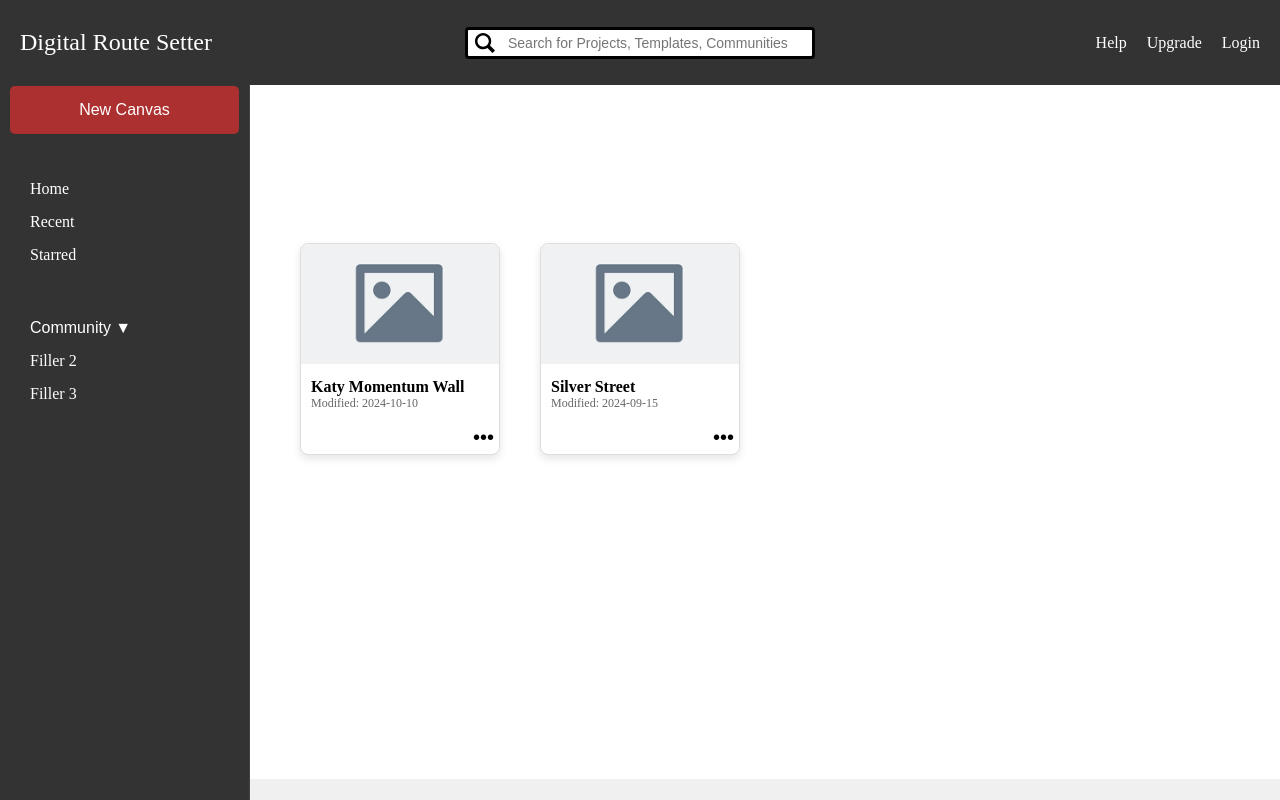
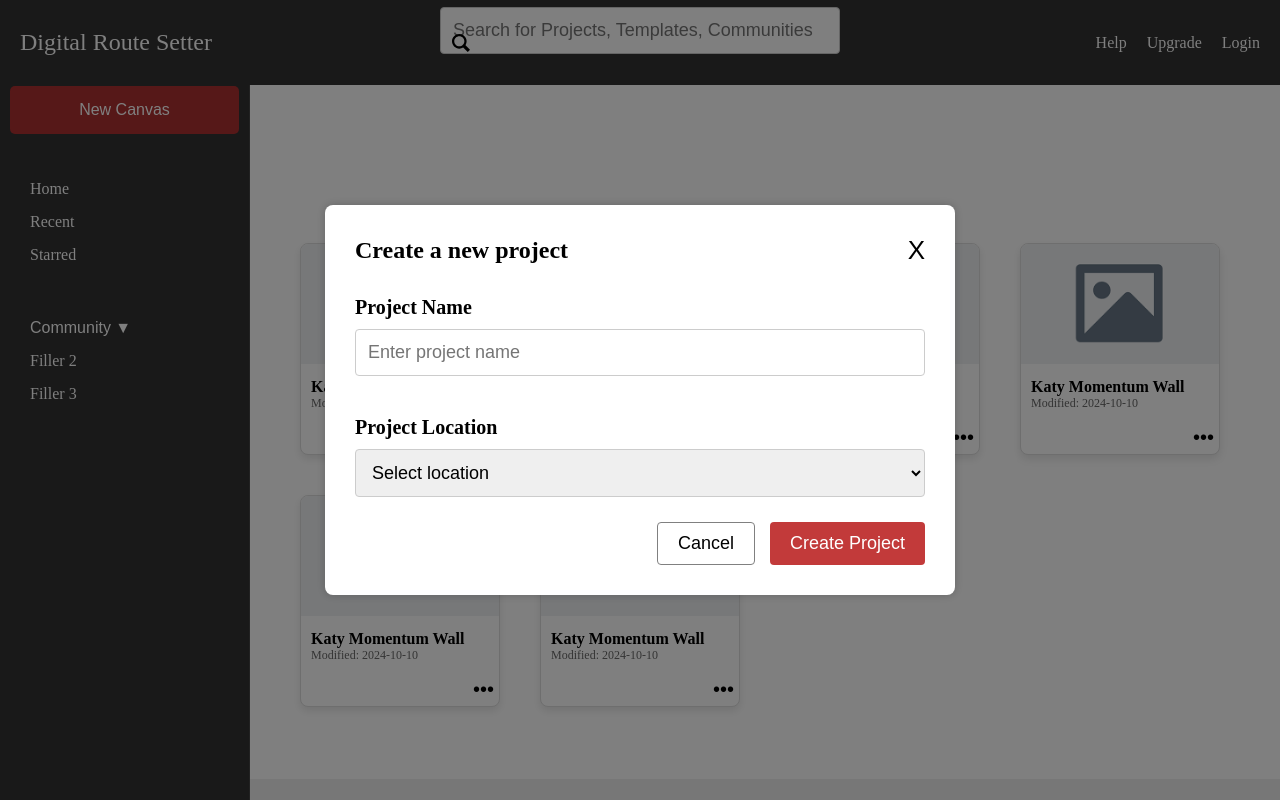
Before and after one commit to MalachiC0nstant/DRS-Frontend, a React (Vite) app: page / in a window 1280 px wide. Both pictures are taken after a click on the button "New Canvas". Built offline with nearby package versions, Linux system fonts and the light colour scheme.

Commit message:
use-gesture library added and some frontend changes to mainpage

```diff
--- a/package.json
+++ b/package.json
@@ -15,7 +15,8 @@
     "react": "^18.3.1",
     "react-dom": "^18.3.1",
     "react-router-dom": "^6.26.2",
-    "three": "^0.169.0"
+    "three": "^0.169.0",
+    "use-gesture": "^1.0.0"
   },
   "devDependencies": {
     "@eslint/js": "^9.9.0",
--- a/src/App.tsx
+++ b/src/App.tsx
@@ -10,6 +10,8 @@ const App: React.FC = () => {
       <Routes>
         <Route path="/" element={<MainPage />} />
         <Route path="/canvas" element={<CanvasPage />} />
+        <Route path="/login" element={<CanvasPage />} />
+        {/*TODO: Make the login page */}
       </Routes>
     </Router>
   );
--- a/src/components/MainPageContent.tsx
+++ b/src/components/MainPageContent.tsx
@@ -13,6 +13,26 @@ const MainPageContent: React.FC = () => {
       name: "Silver Street",
       dateModified: "2024-09-15",
       // No snapshotUrl, so it will use the placeholder
+    },
+    {
+      name: "Katy Momentum Wall",
+      dateModified: "2024-10-10",
+      //snapshotUrl: "", TODO: Add actual path to snapshot
+    },
+    {
+      name: "Katy Momentum Wall",
+      dateModified: "2024-10-10",
+      //snapshotUrl: "", TODO: Add actual path to snapshot
+    },
+    {
+      name: "Katy Momentum Wall",
+      dateModified: "2024-10-10",
+      //snapshotUrl: "", TODO: Add actual path to snapshot
+    },
+    {
+      name: "Katy Momentum Wall",
+      dateModified: "2024-10-10",
+      //snapshotUrl: "", TODO: Add actual path to snapshot
     },
   ];
 
--- /dev/null
+++ b/src/components/NewProjectForm.tsx
@@ -0,0 +1,53 @@
+import React, { useState } from "react";
+import "../css/NewProjectForm.css";
+
+interface NewProjectFormProps {
+  onClose: () => void;
+}
+
+const NewProjectForm: React.FC<NewProjectFormProps> = ({ onClose }) => {
+  const [projectName, setProjectName] = useState("");
+
+  return (
+    <div className="form-overlay">
+      <div className="new-project-form">
+        <div className="form-header">
+          <h2>Create a new project</h2>
+          <button className="close-btn" onClick={onClose}>
+            X
+          </button>
+        </div>
+
+        <div className="form-body">
+          <label htmlFor="projectName">Project Name</label>
+          <input
+            type="text"
+            id="projectName"
+            value={projectName}
+            onChange={(e) => setProjectName(e.target.value)}
+            placeholder="Enter project name"
+          />
+
+          <label htmlFor="projectLocation" className="dropdown-label">
+            Project Location
+          </label>
+          <select id="projectLocation">
+            <option value="" disabled selected>
+              Select location
+            </option>
+            <option value="placeholder">Placeholder</option>
+          </select>
+        </div>
+
+        <div className="form-footer">
+          <button className="cancel-btn" onClick={onClose}>
+            Cancel
+          </button>
+          <button className="create-btn">Create Project</button>
+        </div>
+      </div>
+    </div>
+  );
+};
+
+export default NewProjectForm;
--- a/src/components/ProjectCard.tsx
+++ b/src/components/ProjectCard.tsx
@@ -1,6 +1,7 @@
 import React from "react";
 import "../css/ProjectCard.css";
 import placeholderImage from "../assets/PlaceHolderImage.png";
+import { useNavigate } from "react-router-dom";
 
 interface ProjectCardProps {
   name: string;
@@ -13,8 +14,22 @@ const ProjectCard: React.FC<ProjectCardProps> = ({
   dateModified,
   snapshotUrl,
 }) => {
+  const navigate = useNavigate();
+  const handleClick = () => {
+    navigate("/canvas");
+  };
+
+  const handleOptionsClick = (e: React.MouseEvent<HTMLButtonElement>) => {
+    e.stopPropagation();
+    console.log("Options button clicked");
+  };
+
   return (
-    <div className="project-card">
+    <div
+      className="project-card"
+      onClick={handleClick}
+      style={{ cursor: "pointer" }}
+    >
       <div className="snapshot">
         <img src={snapshotUrl || placeholderImage} alt={`${name} snapshot`} />
       </div>
@@ -23,7 +38,9 @@ const ProjectCard: React.FC<ProjectCardProps> = ({
         <p>Modified: {dateModified}</p>
       </div>
       <div className="project-options">
-        <button className="options-button">•••</button>
+        <button className="options-button" onClick={handleOptionsClick}>
+          •••
+        </button>
       </div>
     </div>
   );
--- a/src/css/Navbar.css
+++ b/src/css/Navbar.css
@@ -23,16 +23,16 @@
 }
 
 .navbar-search {
-  flex: 0 0 350px;
+  flex: 0 0 400px;
   position: relative;
 }
 
 .navbar-search input {
   width: 100%;
-  padding: 5px 10px 5px 40px;
+  padding: 10px 10px 10px 50px;
   border: 3px solid black;
   border-radius: 4px;
-  font-size: 14px;
+  font-size: 16px;
 }
 
 .navbar-right {
@@ -44,10 +44,10 @@
 
 .search-icon {
   position: absolute;
-  left: 10px;
+  left: 12px;
   top: 50%;
   transform: translateY(-50%);
-  width: 20px;
-  height: 20px;
+  width: 18px;
+  height: 18px;
   object-fit: contain;
 }
--- /dev/null
+++ b/src/css/NewProjectForm.css
@@ -0,0 +1,92 @@
+.form-overlay {
+    position: fixed;
+    top: 0;
+    left: 0;
+    width: 100vw;
+    height: 100vh;
+    background-color: rgba(0, 0, 0, 0.5);
+    display: flex;
+    justify-content: center;
+    align-items: center;
+    z-index: 300;
+  }
+
+  .new-project-form {
+    background-color: white;
+    padding: 30px;
+    width: 630px;
+    border-radius: 8px;
+    box-shadow: 0 0 10px rgba(0, 0, 0, 0.2);
+  }
+
+  .form-header {
+    display: flex;
+    justify-content: space-between;
+    align-items: center;
+    margin-bottom: 30px;
+  }
+
+  .close-btn {
+    background: none;
+    border: none;
+    font-size: 26px;
+    cursor: pointer;
+  }
+
+  h2 {
+    font-size: 24px;
+  }
+
+  .form-body label {
+    display: block;
+    margin: 15px 0 10px;
+    font-weight: bold;
+    font-size: 20px;
+  }
+
+  input[type="text"],
+  select {
+    width: 100%;
+    padding: 12px;
+    margin-bottom: 25px;
+    border: 1px solid #ccc;
+    border-radius: 4px;
+    font-size: 18px;
+  }
+
+  .form-footer {
+    display: flex;
+    justify-content: flex-end;
+    gap: 15px;
+  }
+
+  .cancel-btn {
+    background-color: white;
+    border: 1px solid gray;
+    color: black;
+    padding: 10px 20px;
+    cursor: pointer;
+    border-radius: 4px;
+    font-size: 18px;
+  }
+
+  .create-btn {
+    background-color: rgb(194, 58, 58);
+    color: white;
+    border: none;
+    padding: 10px 20px;
+    cursor: pointer;
+    border-radius: 4px;
+    font-size: 18px;
+  }
+
+  .create-btn:hover {
+    background-color: darkred;
+  }
+
+  .cancel-btn:hover {
+    background-color: lightgray;
+  }
+  .close-btn:hover {
+    background-color: lightgray;
+  }
--- a/src/pages/MainPage.tsx
+++ b/src/pages/MainPage.tsx
@@ -1,9 +1,20 @@
-import React from "react";
+import React, { useState } from "react";
 import Navbar from "../components/Navbar";
 import MainPageContent from "../components/MainPageContent";
+import NewProjectForm from "../components/NewProjectForm";
 import "../css/MainPage.css";
 
 const MainPage: React.FC = () => {
+  const [isFormOpen, setIsFormOpen] = useState(false);
+
+  const handleNewCanvasClick = () => {
+    setIsFormOpen(true);
+  };
+
+  const closeForm = () => {
+    setIsFormOpen(false);
+  };
+
   return (
     <div className="main-page">
       <Navbar />
@@ -11,7 +22,9 @@ const MainPage: React.FC = () => {
       <div className="main-content">
         <div className="left-sidebar">
           <div className="big-button">
-            <button className="sidebar-big-btn">New Canvas</button>
+            <button className="sidebar-big-btn" onClick={handleNewCanvasClick}>
+              New Canvas
+            </button>
           </div>
 
           <div className="sidebar-section">
@@ -37,6 +50,7 @@ const MainPage: React.FC = () => {
           <MainPageContent />
         </div>
       </div>
+      {isFormOpen && <NewProjectForm onClose={closeForm} />}
     </div>
   );
 };
```
Also changed, not shown: src/css/Login/LoginPage.css (added), src/pages/LoginPage.tsx (added), 1 other file (tests, documents, lock files or other folders).
